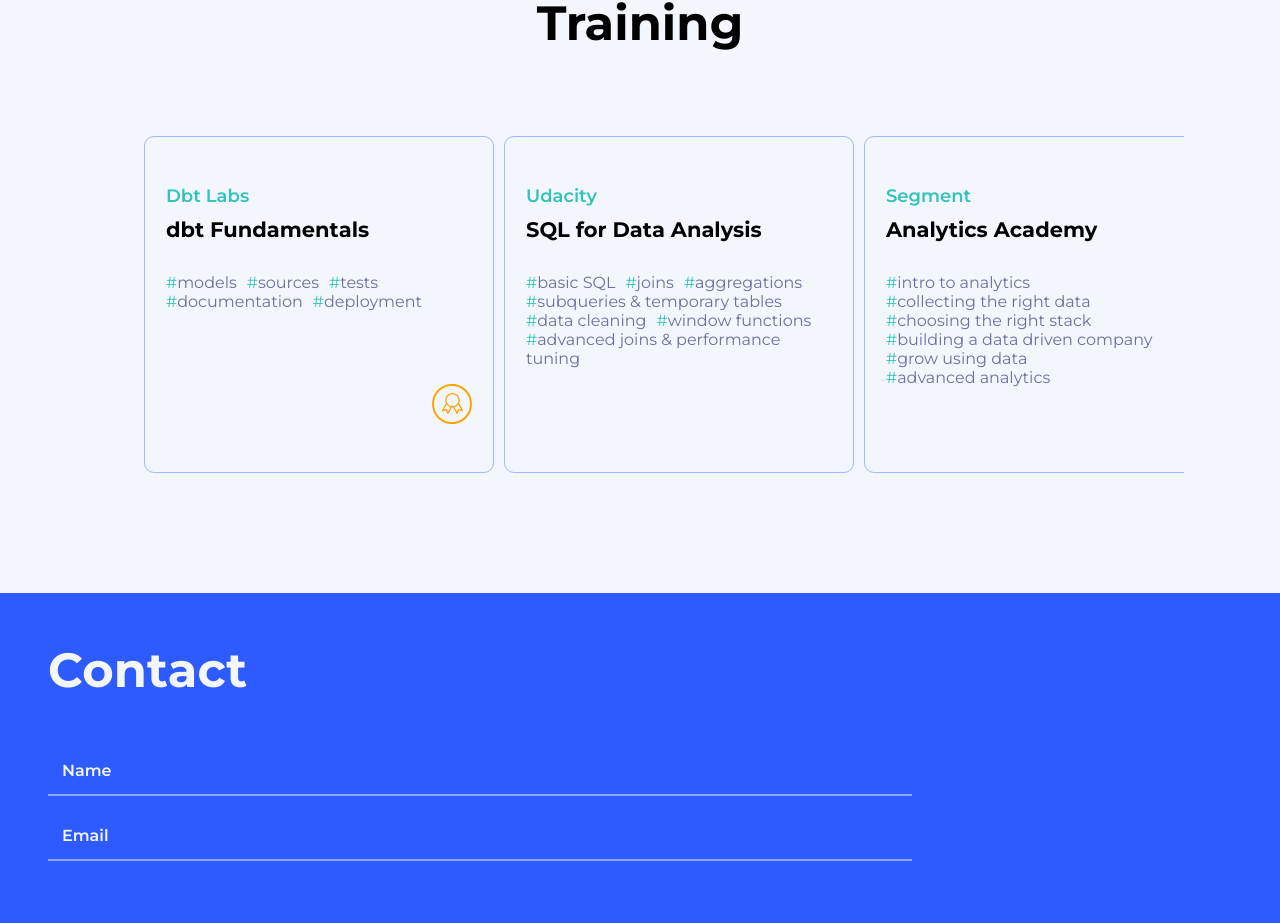
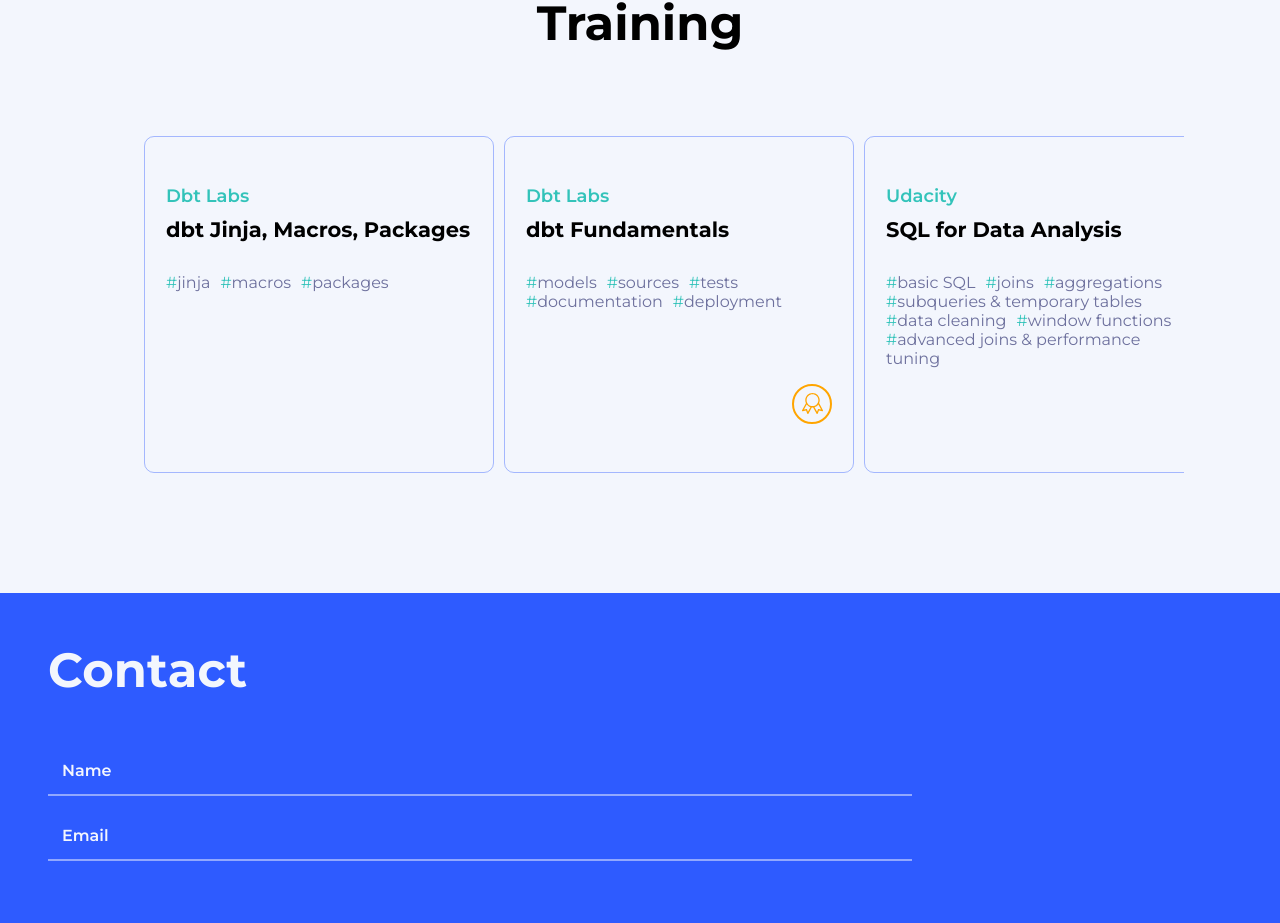
Before and after one commit to crlarrea/crlarrea.github.io, a React (Vite) app: page / in a window 1280 px wide. Shown: the part 4646-5569 px from the top of the page. Built offline with nearby package versions, Linux system fonts and the light colour scheme.

Commit message:
add dbt jinja course

```diff
--- a/src/assets/data/Data.jsx
+++ b/src/assets/data/Data.jsx
@@ -304,6 +304,18 @@ const workExperience = [
 
 const training = [
   {
+    course: "dbt Jinja, Macros, Packages",
+    to: "Jan 2024",
+    issuer: "dbt Labs",
+    issuerCrest: null,
+    credential: null,
+    description: [
+     'jinja',
+     'macros',
+     'packages'
+    ],
+  },
+  {
     course: "dbt Fundamentals",
     to: "Jan 2024",
     issuer: "dbt Labs",
```
